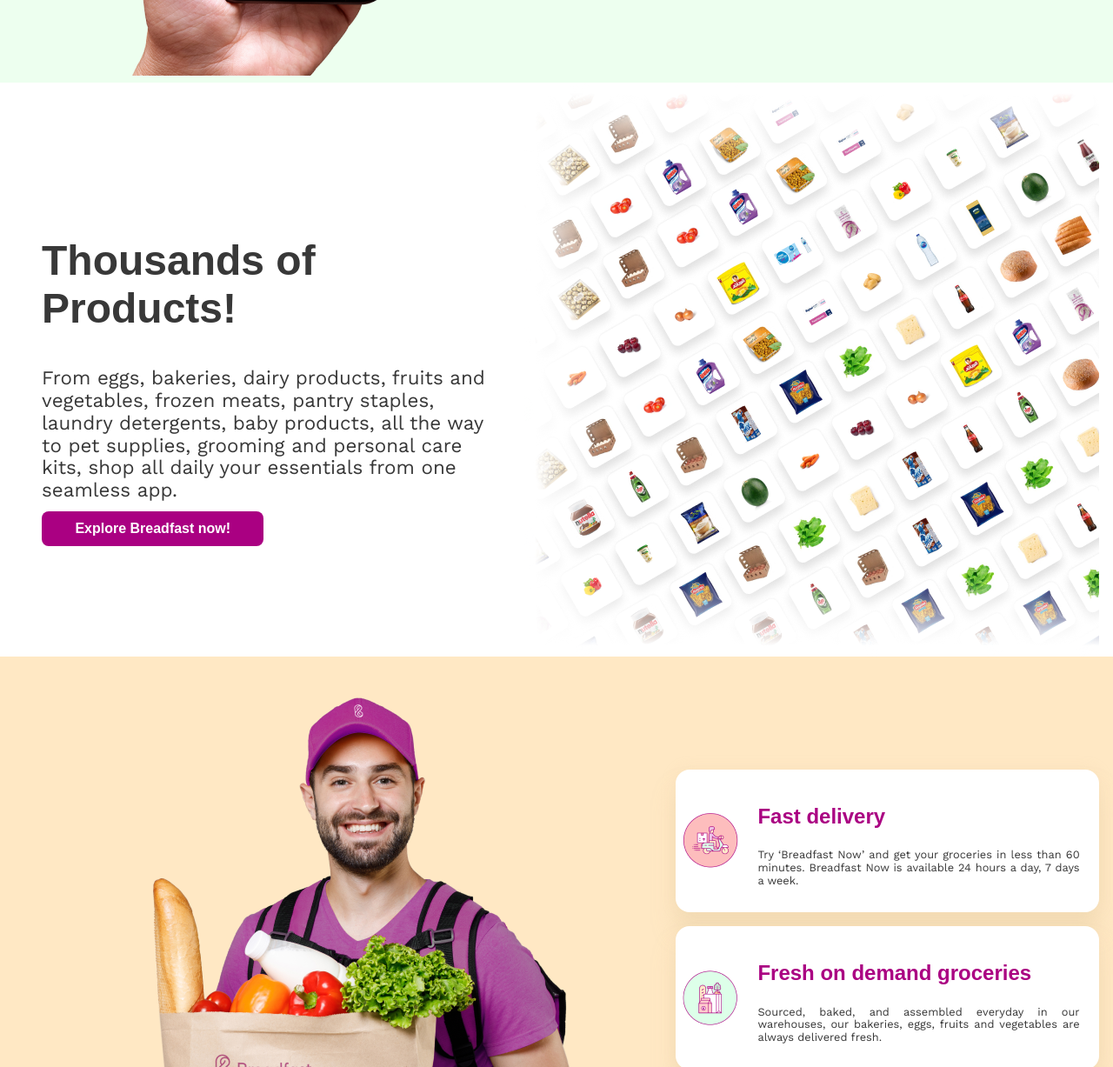
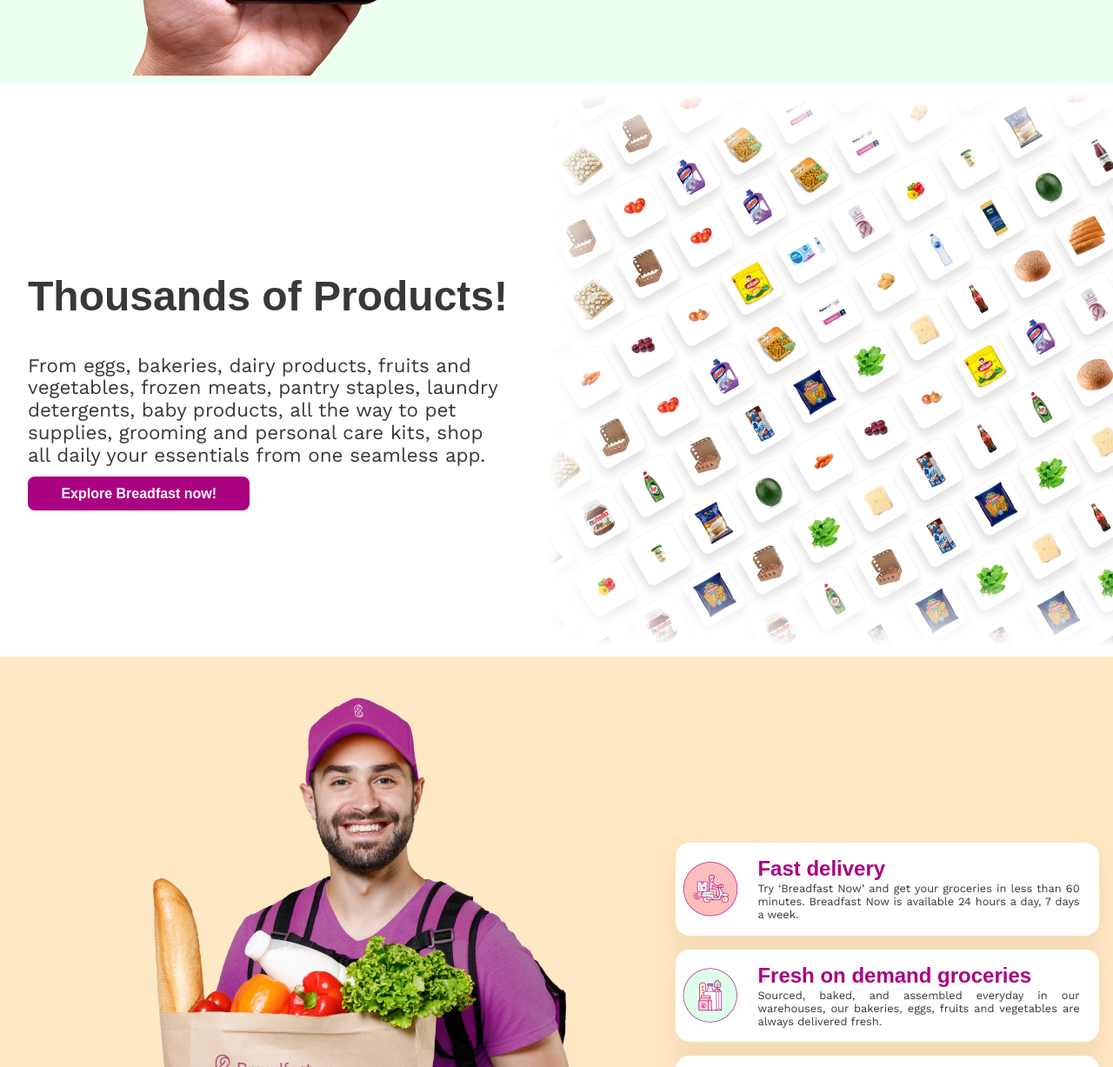
Before and after one commit to Breadfast/website, a website built with Parcel: page src/index.html in a window 1280 px wide. Shown: the part 577-1804 px from the top of the page at 87% size. Built offline with nearby package versions, Linux system fonts and the light colour scheme.

Commit message:
fix: bug fixes

```diff
--- a/src/index.html
+++ b/src/index.html
@@ -58,7 +58,7 @@
     <!-- Header -->
     <header class="flex">
       <div class="container">
-        <div class="section">
+        <div class="view">
           <img class="align-bottom" src="assets/images/Hand-Visual.png" alt="hand visual" />
           <div class="header-content">
             <h1>A supermarket in your pocket!</h1>
@@ -79,8 +79,8 @@
 
     <!-- Thousands of products section-->
     <section class="flex">
-      <div class="container">
-        <div class="section">
+      <div class="container p-0">
+        <div class="view">
           <div class="products-content">
             <h2 class="lg-title">Thousands of Products!</h2>
             <p class="text">
@@ -90,7 +90,7 @@
             </p>
             <a href="#" class="btn">Explore Breadfast now! </a>
           </div>
-          <img src="assets/images/all_products.png" alt="All products" />
+          <img class="cover" src="assets/images/all_products.png" alt="All products" />
         </div>
       </div>
     </section>
@@ -99,7 +99,7 @@
     <!-- how breadfast operates section -->
     <section class="flex bg-sand">
       <div class="container">
-        <div class="section">
+        <div class="view">
           <img src="assets/images/DeliveryMan 1.png" alt="Delivery Man" />
           <div class="operate-content">
             <div class="operate-card my-1">
--- a/src/scss/_config.scss
+++ b/src/scss/_config.scss
@@ -23,27 +23,3 @@
   background-color: $color;
   color: set-text-color($color);
 }
-
-$spaceamounts: (1, 2, 3, 4, 5);
-
-@each $space in $spaceamounts {
-  .m-#{$space} {
-    margin: #{$space}rem;
-  }
-  .my-#{$space} {
-    margin: #{$space}rem 0;
-  }
-  .mx-#{$space} {
-    margin: 0 #{$space}rem;
-  }
-
-  .p-#{$space} {
-    padding: #{$space}rem;
-  }
-  .py-#{$space} {
-    padding: #{$space}rem 0;
-  }
-  .px-#{$space} {
-    padding: 0 #{$space}rem;
-  }
-}
--- a/src/scss/_responsive.scss
+++ b/src/scss/_responsive.scss
@@ -12,8 +12,9 @@
 }
 
 @media screen and (min-width: 992px) {
-  .section {
+  .view {
     flex-direction: row;
+    margin: 0;
   }
   .header-content {
     .text {
--- a/src/scss/_utility.scss
+++ b/src/scss/_utility.scss
@@ -14,7 +14,7 @@
   list-style-type: none;
 }
 .container {
-  max-width: 1320px;
+  max-width: 1440px;
   padding: 0 1rem;
   margin: 0 auto;
 }
@@ -23,11 +23,12 @@
   align-items: center;
   justify-content: center;
 }
-.section {
+.view {
   display: flex;
   flex-direction: column;
   align-items: center;
   justify-content: space-between;
+  margin-bottom: 4rem;
 }
 img {
   max-width: 100%;
@@ -53,9 +54,38 @@
 .bg-sand {
   background-color: $default-sand;
 }
+.cover {
+  object-fit: cover;
+  width: 100%;
+}
 
 // css stop transition and animation
 .resize-animation-stopper * {
   animation: none !important;
   transition: none !important;
 }
+
+// padding and margins classes generator
+$spaceamounts: (0, 1, 2, 3, 4, 5);
+
+@each $space in $spaceamounts {
+  .m-#{$space} {
+    margin: #{$space}rem;
+  }
+  .my-#{$space} {
+    margin: #{$space}rem 0;
+  }
+  .mx-#{$space} {
+    margin: 0 #{$space}rem;
+  }
+
+  .p-#{$space} {
+    padding: #{$space}rem;
+  }
+  .py-#{$space} {
+    padding: #{$space}rem 0;
+  }
+  .px-#{$space} {
+    padding: 0 #{$space}rem;
+  }
+}
--- a/src/scss/style.scss
+++ b/src/scss/style.scss
@@ -129,11 +129,14 @@
   box-shadow: 0 0 1rem rgba(235, 212, 170, 0.25), 0 1.5rem 1.5rem rgba(235, 212, 170, 0.5);
   border-radius: 1rem;
   h3 {
+    margin: 0;
+    margin-bottom: 0.2rem;
     color: $primary-default;
     font-weight: 800;
     font-size: 1.5rem;
   }
   p {
+    margin: 0;
     font-size: 0.8rem;
     text-align: justify;
   }
```
